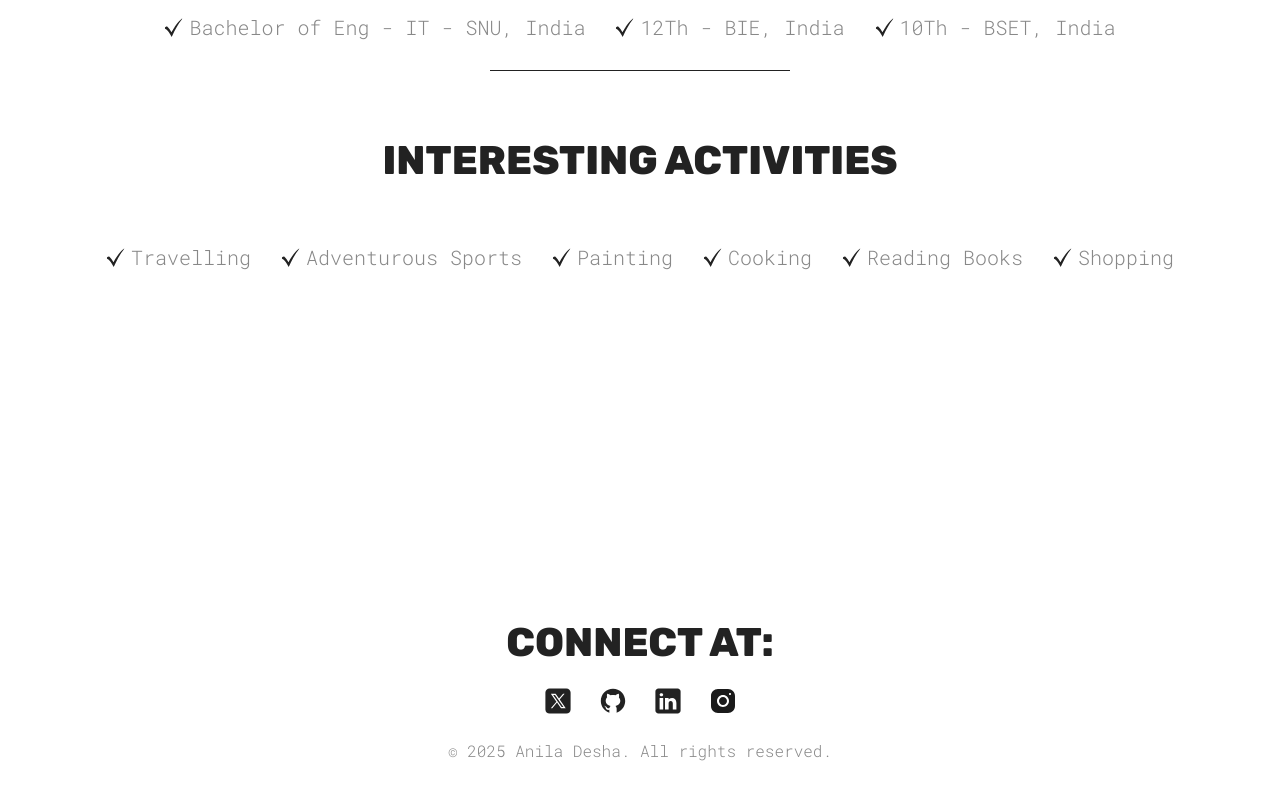
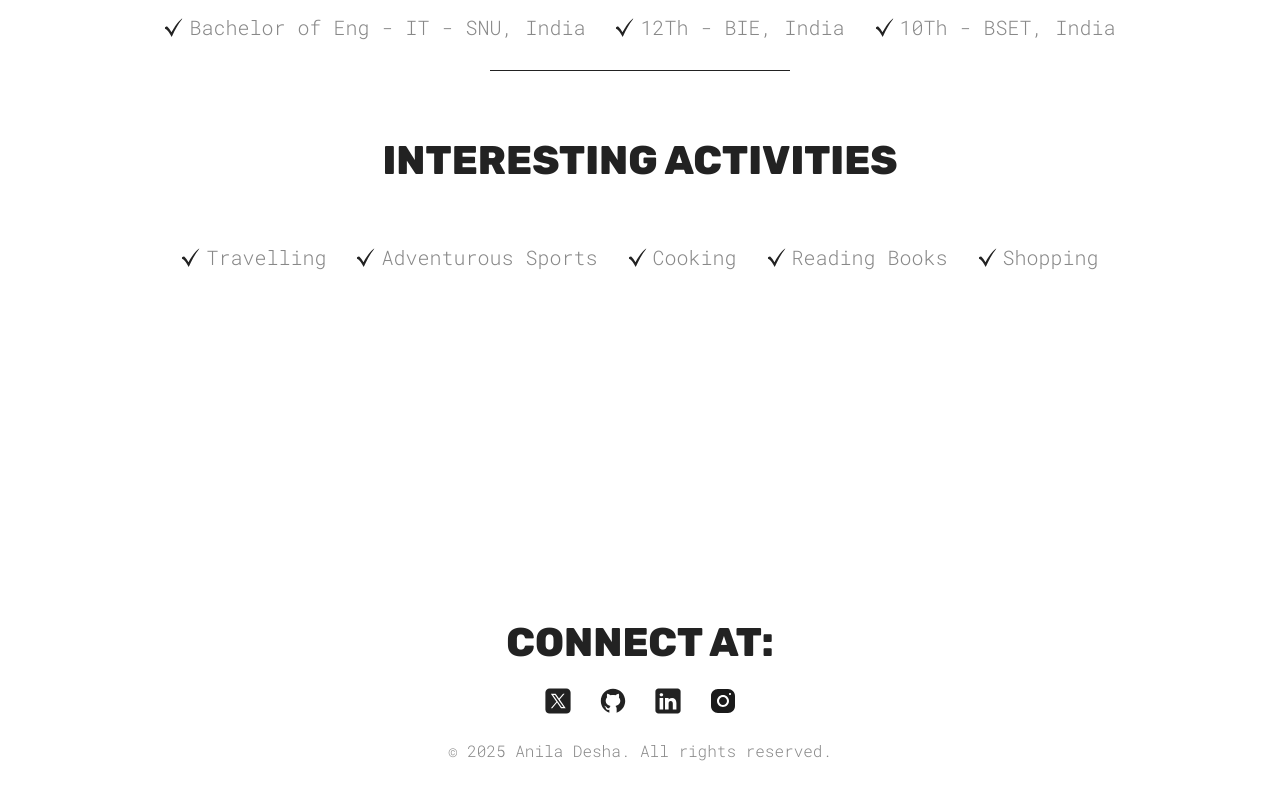
Before and after one commit to anilagopikumar/Anila-Portfolio, a React (Vite) app: page / in a window 1280 px wide. Shown: the part 2260-3060 px from the top of the page. Built offline with nearby package versions, Linux system fonts and the light colour scheme.

Commit message:
Update Skills.jsx

```diff
--- a/src/components/Skills/Skills.jsx
+++ b/src/components/Skills/Skills.jsx
@@ -75,7 +75,6 @@ function Skills() {
     <div className={styles.skillList}>
         <SkillList src={checkMarkIcon} skill="Travelling" />
         <SkillList src={checkMarkIcon} skill="Adventurous Sports" />
-        <SkillList src={checkMarkIcon} skill="Painting" />
         <SkillList src={checkMarkIcon} skill="Cooking" />
         <SkillList src={checkMarkIcon} skill="Reading Books" />
         <SkillList src={checkMarkIcon} skill="Shopping" />
```
